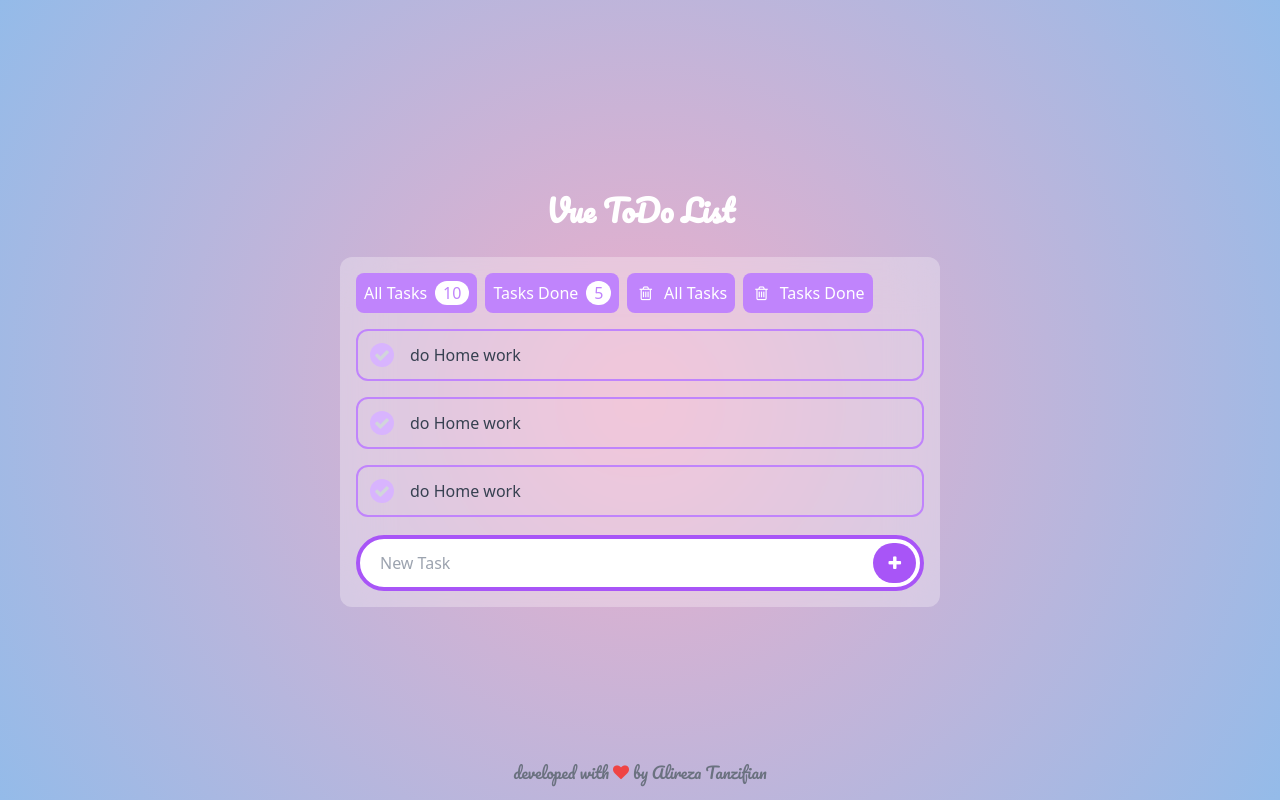
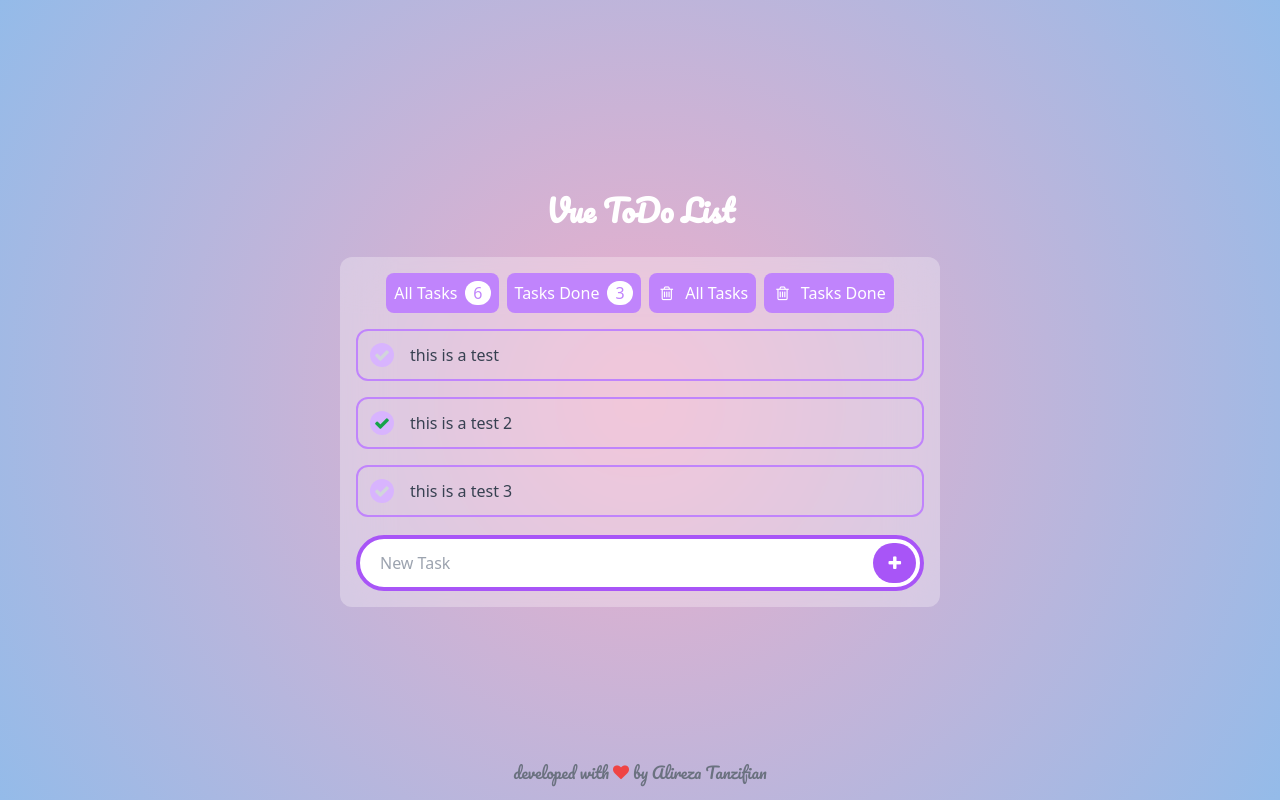
Before and after one commit to AlirezaTanzifian/2Do, a Vue app: page / in a window 1280 px wide. Built offline with nearby package versions, Linux system fonts and the light colour scheme.

Commit message:
finish todo store & connect with ui

```diff
--- a/src/App.vue
+++ b/src/App.vue
@@ -13,6 +13,8 @@
 
 <script setup lang="ts">
 import Content from "./components/Content.vue";
+
+
 </script>
 
 <style></style>
--- a/src/components/Content.vue
+++ b/src/components/Content.vue
@@ -2,15 +2,15 @@
   <Card>
     <div class="flex flex-col gap-4">
       <div class="p-4 pb-0">
-        <div class="h-fit flex gap-2 overflow-x-auto no-scrollbar">
-          <CounterTag title="All Tasks" count="10" />
-          <CounterTag title="Tasks Done" count="5" />
-          <CustomBtn title="All Tasks" icon="fa fa-trash" />
-          <CustomBtn title="Tasks Done" icon="fa fa-trash" />
+        <div class="h-fit flex gap-2 md:justify-center overflow-x-auto no-scrollbar">
+          <CounterTag title="All Tasks" :count="useTodo.allTodos" />
+          <CounterTag title="Tasks Done" :count="useTodo.doneTodos" />
+          <CustomBtn title="All Tasks" icon="fa fa-trash" @click="useTodo.deleteAllTodos" />
+          <CustomBtn title="Tasks Done" icon="fa fa-trash" @click="useTodo.deleteDoneTodos" />
         </div>
       </div>
       <div class="h-48 flex flex-col gap-4 overflow-y-auto px-4">
-        <ToDoItem v-for="i in 7" />
+        <ToDoItem v-for="item in useTodo.todos" :data="item"  />
       </div>
     </div>
     <div class="absolute w-full left-0 right-0 bottom-4 px-4">
@@ -25,6 +25,9 @@ import Input from "./Input.vue"
 import CustomBtn from "./CustomBtn.vue";
 import CounterTag from "./CounterTag.vue";
 import ToDoItem from "./ToDoItem.vue";
+import {useTodoStore} from "../store/todos.ts";
+
+const useTodo = useTodoStore()
 
 </script>
 
--- a/src/components/Input.vue
+++ b/src/components/Input.vue
@@ -13,13 +13,20 @@
 </template>
 
 <script setup lang="ts">
-
-import {ref} from "vue";
+import { ref } from "vue";
+import { useTodoStore } from "../store/todos.ts";
 
 const text = ref('')
+const useTodo = useTodoStore()
+
 
 const addTodo = () => {
-  console.log(text.value)
+  const newTodo = {
+    id: useTodo.nextId,
+    title: text.value,
+    is_finished: false
+  }
+  useTodo.addTodo(newTodo)
   text.value = ''
 }
 
--- a/src/components/ToDoItem.vue
+++ b/src/components/ToDoItem.vue
@@ -3,22 +3,37 @@
     <div class="flex items-center gap-4">
       <span
           class="size-6 flex justify-center items-center p-1 bg-purple-300 rounded-full  cursor-pointer"
-          @click="isDone=!isDone"
+          @click="useTodo.changeTodoStatus(props.data.id)"
       >
-        <i class="fa fa-check hover:text-xl transition" aria-hidden="true" :class="[isDone ? 'text-green-600' : 'text-gray-300']"></i>
+        <i class="fa fa-check hover:text-xl transition" aria-hidden="true" :class="[props.data.is_finished ? 'text-green-600' : 'text-gray-300']"></i>
       </span>
-      <span class="text-base font-medium text-gray-700">do Home work</span>
+      <span class="text-base font-medium text-gray-700">{{ props.data.title }}</span>
     </div>
     <div class="hidden items-center gap-4 px-2 group-hover:flex group-hover:flex-row">
       <i class="fa fa-pencil-square-o text-[20px] cursor-pointer hover:text-purple-600 mt-[2px]" aria-hidden="true"></i>
-      <i class="fa fa-trash text-[20px] cursor-pointer hover:text-red-500" aria-hidden="true"></i>
+      <i
+          class="fa fa-trash text-[20px] cursor-pointer hover:text-red-500"
+          aria-hidden="true"
+          @click="useTodo.deleteTodo(props.data.id)"
+      ></i>
     </div>
   </div>
 </template>
 
 <script setup lang="ts">
+import {ref} from "vue";
+import {useTodoStore} from "../store/todos.ts";
 
-import {ref} from "vue";
+interface Props {
+  data: {
+    id: number
+    title: string
+    is_finished: boolean
+  }
+}
+
+const props = withDefaults(defineProps<Props>(), {})
+const useTodo = useTodoStore()
 
 const isDone = ref(false)
 
--- a/src/main.ts
+++ b/src/main.ts
@@ -1,5 +1,10 @@
 import { createApp } from 'vue'
 import '../src/assets/css/main.css'
 import App from './App.vue'
+import { createPinia } from "pinia";
 
-createApp(App).mount('#app')
+const pinia = createPinia()
+const app = createApp(App)
+
+app.use(pinia)
+app.mount('#app')
--- /dev/null
+++ b/src/model/todo.ts
@@ -0,0 +1,5 @@
+export interface Todo {
+    id: number
+    title: string
+    is_finished: boolean
+}
--- /dev/null
+++ b/src/store/todos.ts
@@ -0,0 +1,76 @@
+import { defineStore } from "pinia"
+import { computed, ref } from "vue";
+import { Todo } from "../model/todo.ts";
+
+export const useTodoStore = defineStore('todos', () => {
+    const todos = ref<Todo[]>([
+        { id: 1, title: 'this is a test', is_finished: false },
+        { id: 2, title: 'this is a test 2', is_finished: true },
+        { id: 3, title: 'this is a test 3', is_finished: false },
+        { id: 4, title: 'this is a test 4', is_finished: true },
+        { id: 5, title: 'this is a test 5', is_finished: false },
+        { id: 6, title: 'this is a test 6', is_finished: true },
+    ])
+
+    const nextId = computed(() => {
+        return todos.value.length + 1
+    })
+
+    const addTodo = (todo: Todo): void => {
+        todos.value.push(todo)
+        setLocalStorage()
+    }
+
+    const allTodos = computed(() => {
+        return todos.value.length
+    })
+
+    const doneTodos = computed(() => {
+        const done: Todo[] = todos.value.filter((item: Todo) => item.is_finished)
+        return done.length
+    })
+
+    const changeTodoStatus = (id: number): void => {
+        const index = todos.value.findIndex((item: Todo) => item.id === id)
+        todos.value[index].is_finished = !todos.value[index].is_finished
+        setLocalStorage()
+    }
+
+    const deleteAllTodos = (): void => {
+        todos.value = []
+        setLocalStorage()
+    }
+
+    const deleteDoneTodos = (): void => {
+        const unDone: Todo[] = todos.value.filter((item: Todo) => !item.is_finished)
+        todos.value = [...unDone]
+        let id = 0
+        todos.value.map((item: Todo) => item.id = ++id)
+        setLocalStorage()
+    }
+
+    const deleteTodo = (id: number): void => {
+        const index = todos.value.findIndex((item: Todo) => item.id === id)
+        todos.value.splice(index, 1)
+        for (let i = index ; i < todos.value.length ; i++) {
+            todos.value[i].id -= 1
+        }
+        setLocalStorage()
+    }
+
+    const setLocalStorage = () => {
+        localStorage.setItem('todos', JSON.stringify(todos.value))
+    }
+
+    return {
+        todos,
+        nextId,
+        addTodo,
+        allTodos,
+        doneTodos,
+        changeTodoStatus,
+        deleteAllTodos,
+        deleteDoneTodos,
+        deleteTodo
+    }
+})
```
